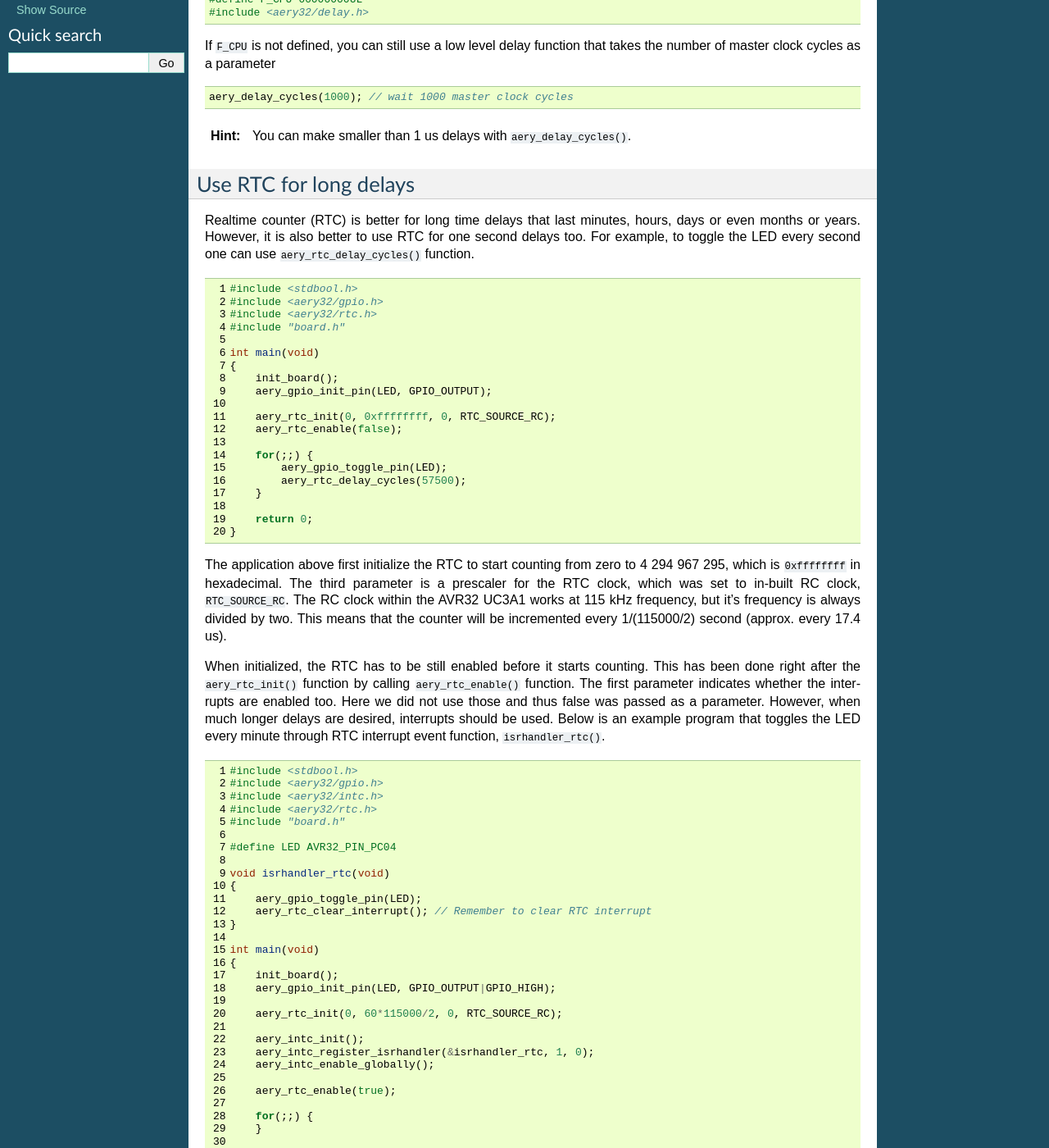
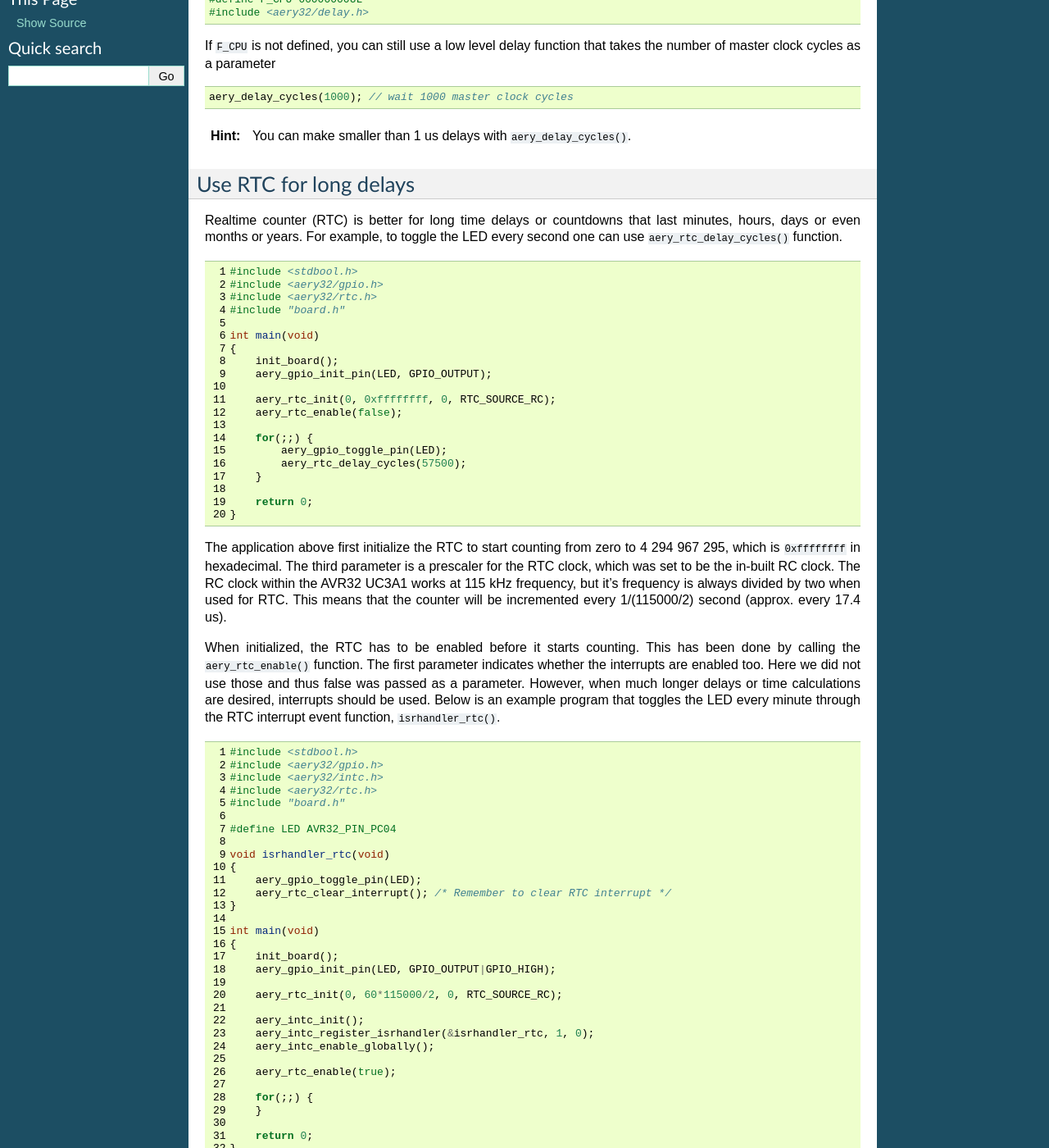
Before and after one commit to aery32/aery32-refguide, a Sphinx documentation site: the page built from source/delay_functions.rst, in a window 1280 px wide and 1400 px high, scrolled down 286 px. Shown: the whole window at 82% size. Built offline with Sphinx 7.4.7, drawn with Linux system fonts in a browser that asks for light colours; some of the changed text lies outside the part shown.

Commit message:
Write about sytem clocks, modify the page of the delay functions

```diff
--- a/source/delay_functions.rst
+++ b/source/delay_functions.rst
@@ -29,7 +29,7 @@
 Use RTC for long delays
 -----------------------
 
-Realtime counter (RTC) is better for long time delays that last minutes, hours, days or even months or years. However, it is also better to use RTC for one second delays too. For example, to toggle the LED every second one can use ``aery_rtc_delay_cycles()`` function.
+Realtime counter (RTC) is better for long time delays or countdowns that last minutes, hours, days or even months or years. For example, to toggle the LED every second one can use ``aery_rtc_delay_cycles()`` function.
 
 .. code-block:: c
     :linenos:
@@ -55,9 +55,9 @@
         return 0;
     }
 
-The application above first initialize the RTC to start counting from zero to 4 294 967 295, which is ``0xffffffff`` in hexadecimal. The third parameter is a prescaler for the RTC clock, which was set to in-built RC clock, ``RTC_SOURCE_RC``. The RC clock within the AVR32 UC3A1 works at 115 kHz frequency, but it's frequency is always divided by two. This means that the counter will be incremented every 1/(115000/2) second (approx. every 17.4 us).
+The application above first initialize the RTC to start counting from zero to 4 294 967 295, which is ``0xffffffff`` in hexadecimal. The third parameter is a prescaler for the RTC clock, which was set to be the in-built RC clock. The RC clock within the AVR32 UC3A1 works at 115 kHz frequency, but it's frequency is always divided by two when used for RTC. This means that the counter will be incremented every 1/(115000/2) second (approx. every 17.4 us).
 
-When initialized, the RTC has to be still enabled before it starts counting. This has been done right after the ``aery_rtc_init()`` function by calling ``aery_rtc_enable()`` function. The first parameter indicates whether the interrupts are enabled too. Here we did not use those and thus false was passed as a parameter. However, when much longer delays are desired, interrupts should be used. Below is an example program that toggles the LED every minute through RTC interrupt event function, ``isrhandler_rtc()``.
+When initialized, the RTC has to be enabled before it starts counting. This has been done by calling the ``aery_rtc_enable()`` function. The first parameter indicates whether the interrupts are enabled too. Here we did not use those and thus false was passed as a parameter. However, when much longer delays or time calculations are desired, interrupts should be used. Below is an example program that toggles the LED every minute through the RTC interrupt event function, ``isrhandler_rtc()``.
 
 .. code-block:: c
     :linenos:
@@ -73,7 +73,7 @@
     void isrhandler_rtc(void)
     {
         aery_gpio_toggle_pin(LED);
-        aery_rtc_clear_interrupt(); // Remember to clear RTC interrupt
+        aery_rtc_clear_interrupt(); /* Remember to clear RTC interrupt */
     }
 
     int main(void)
--- a/source/index.rst
+++ b/source/index.rst
@@ -12,6 +12,7 @@
    getting_started
    project_structure
    delay_functions
+   system_clocks
    modules
    contribute
 
```
Also changed, not shown: source/system_clocks.rst (added, +19 -0 lines), images/uc3_clocks.svg (added).
